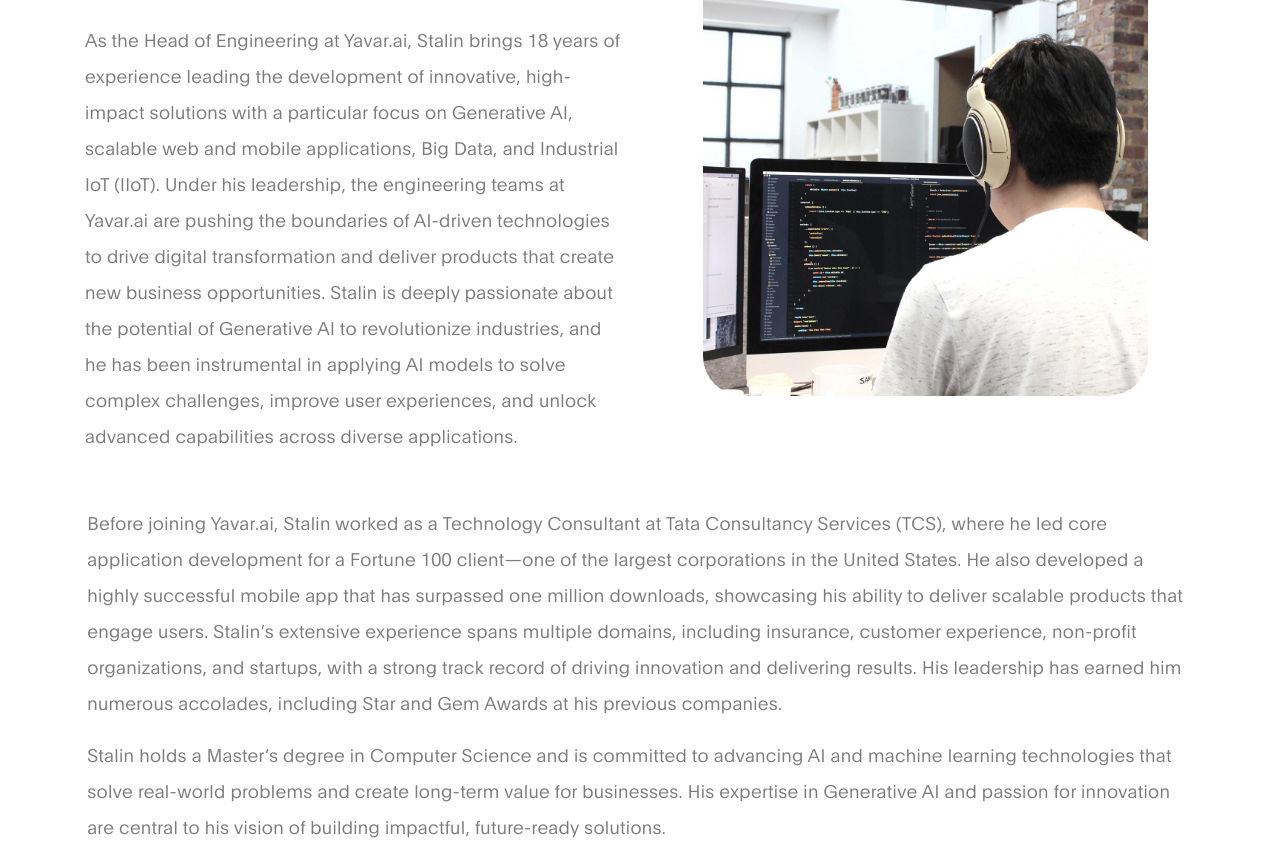
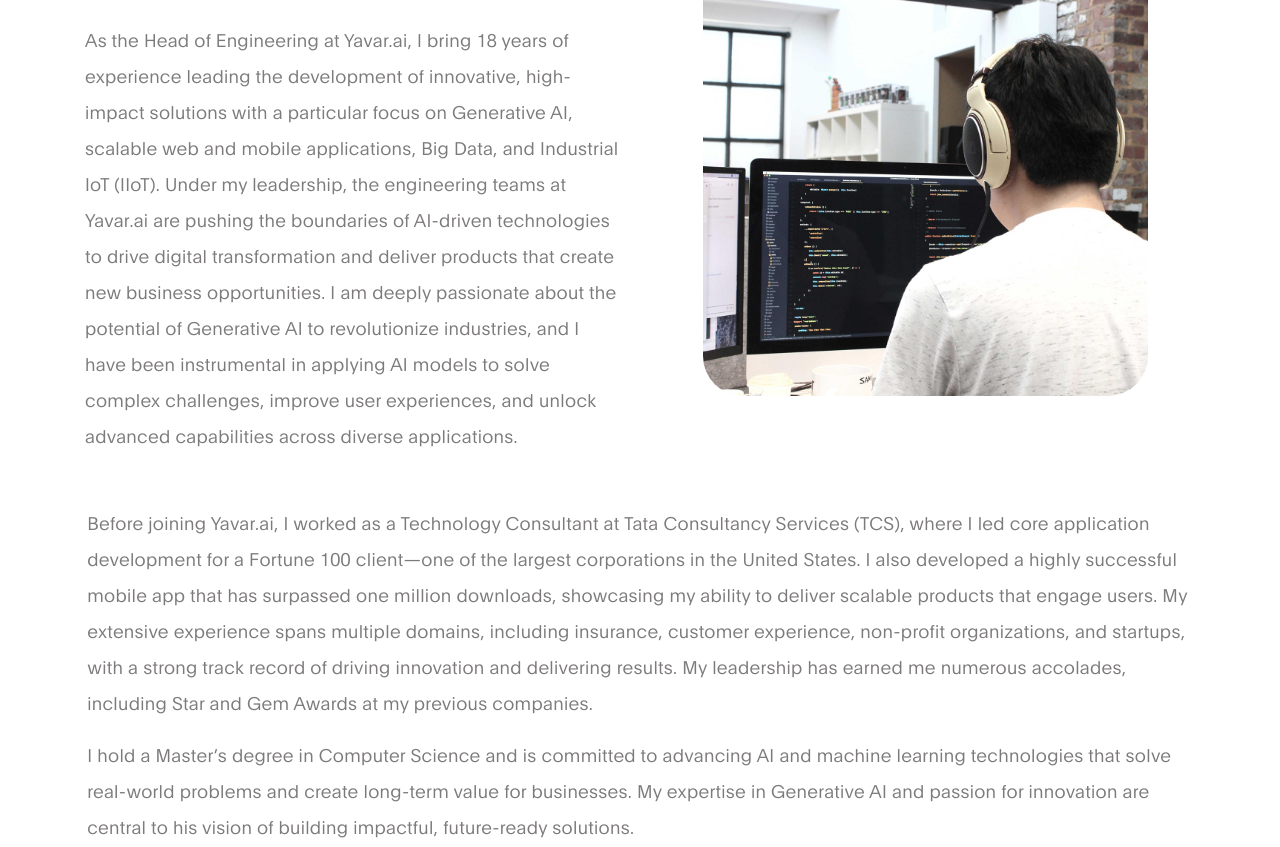
Before and after one commit to stalin/stalin.github.io, a plain HTML site: page index.html in a window 1280 px wide. Shown: the part 445-1292 px from the top of the page. Drawn offline with Linux system fonts and the light colour scheme.

Commit message:
Update index.html

```diff
--- a/index.html
+++ b/index.html
@@ -45,7 +45,7 @@
                     </li>
 
                     <li class="nav-item">
-                        <a href="#about" class="nav-link smoothScroll">About him</a>
+                        <a href="#about" class="nav-link smoothScroll">About Me</a>
                     </li>
 
                     <!-- <li class="nav-item">
@@ -104,7 +104,7 @@
                 <div class="col-lg-6 col-md-6 col-12">
                     <h3 class="mb-4">About Stalin</h3>
 
-                    <p>As the Head of Engineering at Yavar.ai, Stalin brings 18 years of experience leading the development of innovative, high-impact solutions with a particular focus on Generative AI, scalable web and mobile applications, Big Data, and Industrial IoT (IIoT). Under his leadership, the engineering teams at Yavar.ai are pushing the boundaries of AI-driven technologies to drive digital transformation and deliver products that create new business opportunities. Stalin is deeply passionate about the potential of Generative AI to revolutionize industries, and he has been instrumental in applying AI models to solve complex challenges, improve user experiences, and unlock advanced capabilities across diverse applications.</p>
+                    <p>As the Head of Engineering at Yavar.ai, I bring 18 years of experience leading the development of innovative, high-impact solutions with a particular focus on Generative AI, scalable web and mobile applications, Big Data, and Industrial IoT (IIoT). Under my leadership, the engineering teams at Yavar.ai are pushing the boundaries of AI-driven technologies to drive digital transformation and deliver products that create new business opportunities. I am deeply passionate about the potential of Generative AI to revolutionize industries, and I have been instrumental in applying AI models to solve complex challenges, improve user experiences, and unlock advanced capabilities across diverse applications.</p>
 
 
                 </div>
@@ -116,8 +116,8 @@
             </div>
             <div class="row about-third">
             	<div class="col-12">
-                <p>Before joining Yavar.ai, Stalin worked as a Technology Consultant at Tata Consultancy Services (TCS), where he led core application development for a Fortune 100 client—one of the largest corporations in the United States. He also developed a highly successful mobile app that has surpassed one million downloads, showcasing his ability to deliver scalable products that engage users. Stalin’s extensive experience spans multiple domains, including insurance, customer experience, non-profit organizations, and startups, with a strong track record of driving innovation and delivering results. His leadership has earned him numerous accolades, including Star and Gem Awards at his previous companies.  </p>
-                <p>Stalin holds a Master’s degree in Computer Science and is committed to advancing AI and machine learning technologies that solve real-world problems and create long-term value for businesses. His expertise in Generative AI and passion for innovation are central to his vision of building impactful, future-ready solutions.  </p>
+                <p>Before joining Yavar.ai, I worked as a Technology Consultant at Tata Consultancy Services (TCS), where I led core application development for a Fortune 100 client—one of the largest corporations in the United States. I also developed a highly successful mobile app that has surpassed one million downloads, showcasing my ability to deliver scalable products that engage users. My extensive experience spans multiple domains, including insurance, customer experience, non-profit organizations, and startups, with a strong track record of driving innovation and delivering results. My leadership has earned me numerous accolades, including Star and Gem Awards at my previous companies.  </p>
+                <p>I hold a Master’s degree in Computer Science and is committed to advancing AI and machine learning technologies that solve real-world problems and create long-term value for businesses. My expertise in Generative AI and passion for innovation are central to his vision of building impactful, future-ready solutions.  </p>
                 </div>
             </div>
         </div>
```
